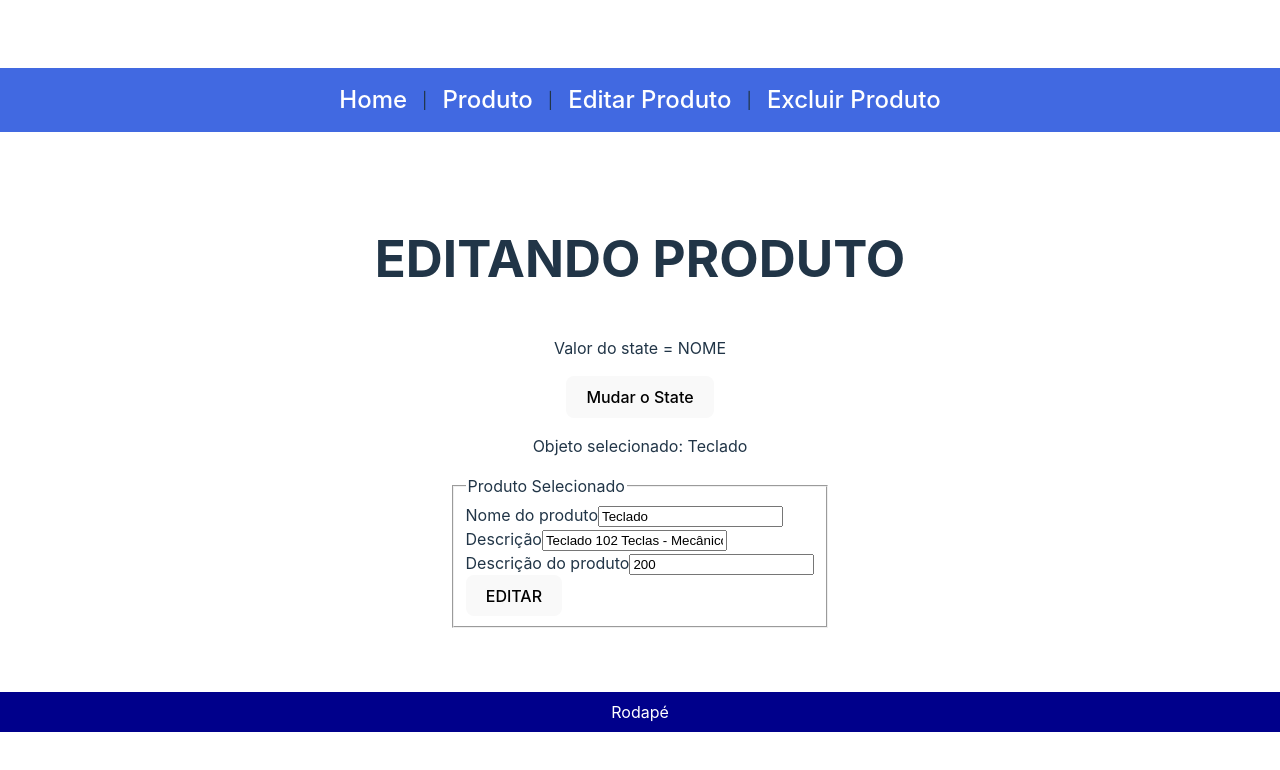
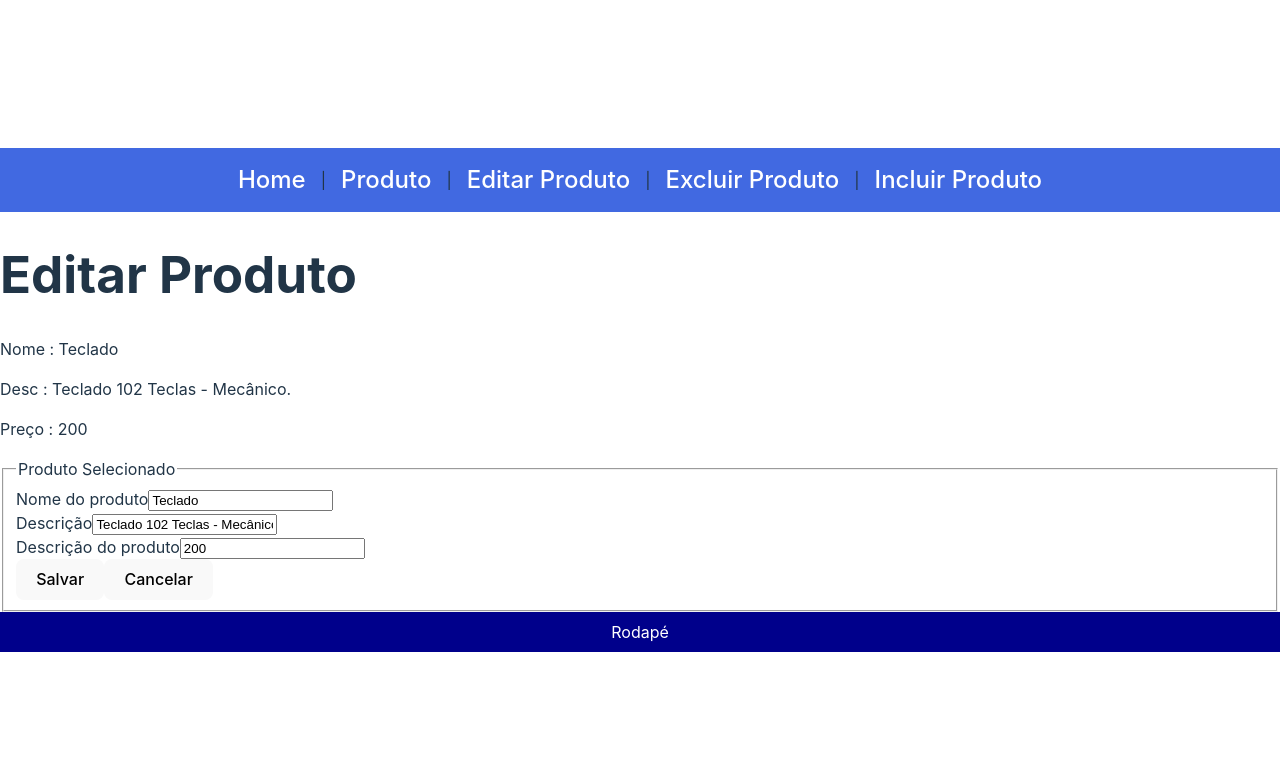
Before and after one commit to leonardobarral/1CP-RWD, a React (Vite) app: page /editar/produto/1 in a window 1280 px wide. Shown: the top 770 px of the page. Built offline with nearby package versions, Linux system fonts and the light colour scheme.

Commit message:
Configurada edição do Elemento

```diff
--- a/src/components/listaProdutos/index.jsx
+++ b/src/components/listaProdutos/index.jsx
@@ -1,6 +1,10 @@
 export const ListaProdutos = [
-    {id: 1, nome: "Teclado", desc: "Teclado 102 Teclas - Mecânico.", preco: 200},
-    {id: 2, nome: "Mouse", desc: "Mouse Gamer - 3200 DPI.", preco: 100},
-    {id: 3, nome: "Monitor", desc: "Monitor 24' - 144Hz.", preco: 800},
-
+    {id: 1, nome: "Teclado", desc: "Teclado 102 Teclas - Mecânico.", preco: 200, img:"https://picsum.photos/100/100"},
+    {id: 2, nome: "Mouse", desc: "Mouse Gamer - 3200 DPI.", preco: 100, img:"https://picsum.photos/100/100"},
+    {id: 3, nome: "Monitor", desc: "Monitor 24' - 144Hz.", preco: 800, img:"https://picsum.photos/100/100"},
+    {id: 4, nome: "Headset", desc: "Headset Gamer - 7.1 Surround.", preco: 300, img:"https://picsum.photos/100/100"},
+    {id: 5, nome: "Mousepad", desc: "Mousepad Gamer - 80x30cm.", preco: 50, img:"https://picsum.photos/100/100"},
+    {id: 6, nome: "Cadeira", desc: "Cadeira Gamer - 180°.", preco: 1000, img:"https://picsum.photos/100/100"},
+    {id: 7, nome: "Gabinete", desc: "Gabinete Gamer - Vidro Temperado.", preco: 500, img:"https://picsum.photos/100/100"},
+    {id: 8, nome: "Placa de Vídeo", desc: "Placa de Vídeo - 8GB.", preco: 2000, img:"https://picsum.photos/100/100"}
 ]
--- a/src/components/menu/index.jsx
+++ b/src/components/menu/index.jsx
@@ -1,4 +1,5 @@
 import { Link } from "react-router-dom";
+import { ListaProdutos } from "../listaProdutos";
 
 export default function Menu(){
 
@@ -13,6 +14,8 @@ export default function Menu(){
                 <Link to="/editar/produto/1">Editar Produto</Link>
                 <span> | </span>
                 <Link to="/excluir/produto/1">Excluir Produto</Link>
+                <span> | </span>
+                <Link to={`/incluir/produto/${ListaProdutos.length+1}`}>Incluir Produto</Link>
             </nav>
 
         </>
--- a/src/routes/pageEditarProduto/index.jsx
+++ b/src/routes/pageEditarProduto/index.jsx
@@ -1,49 +1,85 @@
-import { useParams } from "react-router-dom";
+import { useNavigate, useParams } from "react-router-dom";
 import { ListaProdutos } from "../../components/listaProdutos";
 import { useState } from "react";
 
 
 export default function EditarProduto(){
 
+    // Utizando o Navigate para mudar de página
+    const navegacao = useNavigate();
+
     //Utilizando o HOOK useParams() para recuperar o ID passado no path
-    const {id} = useParams();
+    const { id } = useParams();
 
-    const prondutoRetornado = ListaProdutos.filter(produto => produto.id == id);
+    const produtoRetornado = ListaProdutos.filter(produto => produto.id == id)[0];
 
-    //useState()
-    const [produto,setProduto] = useState("NOME");
+    //useState() - Intancio o item buscado na lista em um contexto local
+    const [produto, setProduto] = useState({
+        id: produtoRetornado.id,
+        nome: produtoRetornado.nome,
+        desc: produtoRetornado.desc,
+        preco: produtoRetornado.preco,
+        img: produtoRetornado.img
+    });
 
+    const handleChange = (event) =>{
+        const{name,value} = event.target;
+        setProduto({...produto,[name]:value})
+    }
 
+    const handleSubmit = (event) => {
+        event.preventDefault();
+        let indice;
+        ListaProdutos.forEach((item,index) => {
+            if(item.id == id){
+                indice = index
+            }
+        });
+        ListaProdutos.splice(indice,1,produto);
+        alert(`Produto editado com sucesso!`);
+        navegacao("/produtos");
+    }
 
-    document.title = "EDITAR PRODUTOS " + id;
+    const cancelar = () => {
+        return navegacao("/produtos")
+    }
+
+    document.title = "Edt. Produto " + id;
+
+    // <h1>EDITANDO PRODUTO</h1>
     return(
         <>
-            <main>
-                <h1>EDITANDO PRODUTO</h1>
-                <p>Valor do state = {produto}</p>
-
-                <button onClick={()=>{setProduto("Joaquin gosta de xuxu!!")}}>Mudar o State</button>
-                <p>Objeto selecionado: {prondutoRetornado[0].nome}</p>
-                <form>
+            <div>
+                <h1>Editar Produto</h1>
+                <div>
+                    <p>Nome : {produto.nome}</p>
+                    <p>Desc : {produto.desc}</p>
+                    <p>Preço : {produto.preco}</p>
+                </div>
+                <div>
+                    <form onSubmit={handleSubmit}>
                         <fieldset>
                                 <legend>Produto Selecionado</legend>
-                        <input type="hidden" name="id" defaultValue={prondutoRetornado[0].id}/>
+                                <input type="hidden" name="id" ondefaultValue={produto.id}/>
                             <div>
                                 <label htmlFor="idProduto">Nome do produto</label>
-                            <input type="text" name = "nome" id="idProd" defaultValue={prondutoRetornado[0].nome}/>
+                                <input type="text" name = "nome" id="idProd"  onChange={handleChange} defaultValue={produto.nome}/>
                             </div>
                             <div>
                                 <label htmlFor="idDesc">Descrição</label>
-                            <input type="text" name = "desc" id="idDesc" defaultValue={prondutoRetornado[0].desc}/>
+                                <input type="text" name = "desc" id="idDesc" onChange={handleChange}  defaultValue={produto.desc}/>
                             </div>
                             <div>
                                 <label htmlFor="idPreco">Descrição do produto</label>
-                            <input type="text" name = "preco" id="idPreco" defaultValue={prondutoRetornado[0].preco}/>
+                                <input type="text" name = "preco" id="idPreco"  onChange={handleChange} defaultValue={produto.preco}/>
                             </div>
-                        <button>EDITAR</button>
+                            {/* <button onClick="submit">Salvar</button> */}
+                            <button>Salvar</button>
+                            <button onClick={cancelar}>Cancelar</button>
                         </fieldset>
                     </form>
-            </main>
+                </div>
+            </div>
         </>
     );
 }
--- /dev/null
+++ b/src/routes/pageIncluirProduto/index.jsx
@@ -0,0 +1,33 @@
+import { useNavigate, useParams } from "react-router-dom";
+import { ListaProdutos } from "../../components/listaProdutos";
+
+export default function IncluirProduto(){
+
+    document.title = "Exclusão Produto"
+    const {id} = useParams();
+    const navigate = useNavigate();
+
+    const produto = ListaProdutos.filter((intem)=>item.id == id)[0];
+
+
+
+    return(
+        <>
+
+            <h1>ExcluirProduto</h1>
+            <div>
+                <h2>Produto Selecionado Para Exclusão</h2>
+                <h3>Você tem certeza que deseja excluir este produto?</h3>
+                <figure>
+                    <img src="" alt="" />
+                    <figcaption>
+                        Nome - R$ Preço
+                    </figcaption>
+                    <button>Excluir</button>
+                    <button>Cancelar</button>
+                </figure>
+            </div>
+
+        </>
+    );
+}
--- a/src/routes/pageProdutos/index.jsx
+++ b/src/routes/pageProdutos/index.jsx
@@ -1,13 +1,38 @@
 import { ListaProdutos } from "../../components/listaProdutos";
 import { Link } from "react-router-dom";
 import {AiOutlineDelete as Excluir, AiFillEdit as Editar} from "react-icons/ai";
+import "./pageProdutos.css"
+// import { useEffect } from "react";
 
 
 
 export default function Produtos(){
     document.title = "Lista de Produtos"
+
+    // const [exemplo, setExemplo] = useEffect([{}]);
+    // const [count, setCount] = useEffect(0);
+
+
+    // useEfect(()=>{
+    //     console.log("Use-Effect que será rederizado apenas 1 vez");
+
+    //     setExemplo(ListaProdutos)
+
+    // },[])
+
+    // useEffect(()=>{
+    //     console.log("Use-Effect que será sempre");
+    // })
+
+    // useEffect(()=>{
+    //     console.log("Use-Effect que será rederizado quando o objeto, componente ou elemento que está no array dependênica sofrer atualização");
+    // },[])
+
+
+
     return(
         <>
+
             <div>
                 <table>
                     <thead>
@@ -17,6 +42,7 @@ export default function Produtos(){
                             <th>Descrição</th>
                             <th>Preço</th>
                             <th>Editar|Excluir</th>
+                            <th>Imagem</th>
                         </tr>
                     </thead>
                     <tbody>
@@ -30,20 +56,24 @@ export default function Produtos(){
                                     <Link to={`/editar/produto/${produto.id}`}><Editar/></Link> |
                                     <Link to={`/excluir/produto/${produto.id}`}><Excluir/></Link>
                                 </td>
+                                <td><img src={produto.img} alt={produto.desc}/></td>
                             </tr>
                         ))}
 
                     </tbody>
                     <tfoot>
                         <tr>
-                            <td colSpan ="4">Total de produtos: {ListaProdutos.length}</td>
+                            <td colSpan ="5">Total de produtos: {ListaProdutos.length}</td>
+                            <td colSpan ="1">
+                                <td>
+                                    <Link to={`/incluir/produto/${ListaProdutos.length + 1}`}>Incluir Produto</Link>
+                                </td>
+                            </td>
                         </tr>
                     </tfoot>
                 </table>
             </div>
-            <main>
-                <h3>PRODUTOS</h3>
-            </main>
+
         </>
     );
 }
--- /dev/null
+++ b/src/routes/pageProdutos/pageProdutos.css
@@ -0,0 +1,11 @@
+table{
+    background-color: rgb(202, 191, 191);
+}
+tbody tr{
+    height: 8rem;
+    border: 0.5px solid blue;
+}
+tbody tr td{
+    width: max-content;
+    padding: 0 10px;
+}
```
Also changed, not shown: src/main.jsx (+5 -2 lines). Lines whose indentation alone changed are shown as unchanged.
